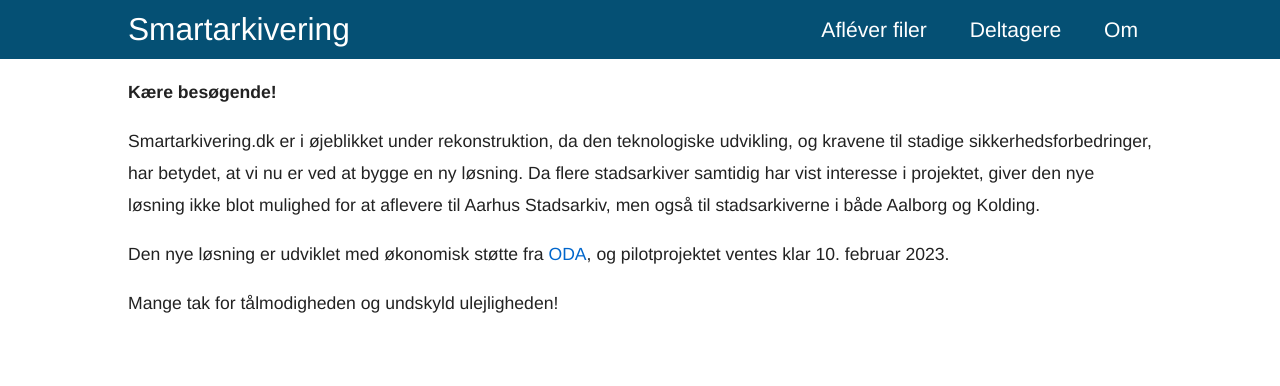
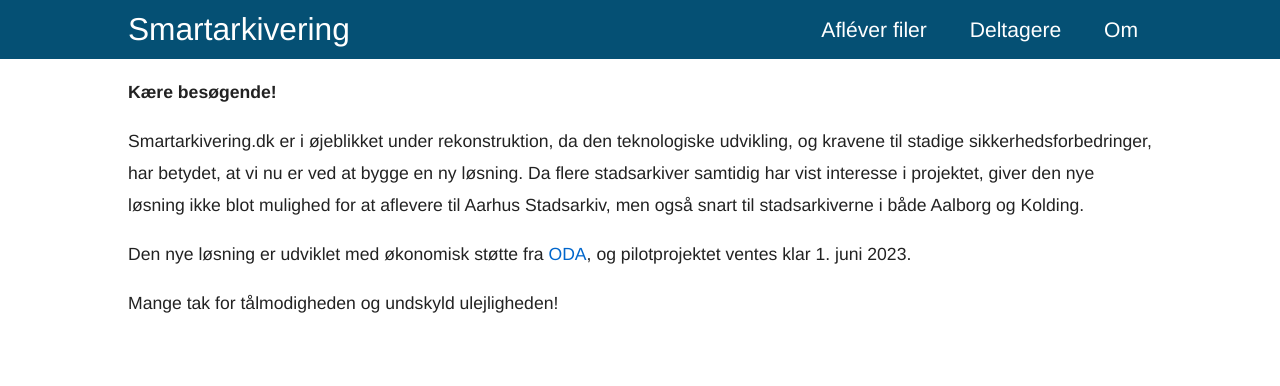
Before and after one commit to aarhusstadsarkiv/smartarkivering, a Jekyll site: the page built from index.md, in a window 1280 px wide. Shown: the top 386 px of the page. Built offline with Jekyll 4.4.1, drawn with Linux system fonts in a browser that asks for light colours.

```diff
--- a/index.md
+++ b/index.md
@@ -4,9 +4,9 @@ layout: default
 
 **Kære besøgende!**
 
-Smartarkivering.dk er i øjeblikket under rekonstruktion, da den teknologiske udvikling, og kravene til stadige sikkerhedsforbedringer, har betydet, at vi nu er ved at bygge en ny løsning. Da flere stadsarkiver samtidig har vist interesse i projektet, giver den nye løsning ikke blot mulighed for at aflevere til Aarhus Stadsarkiv, men også til stadsarkiverne i både Aalborg og Kolding.
+Smartarkivering.dk er i øjeblikket under rekonstruktion, da den teknologiske udvikling, og kravene til stadige sikkerhedsforbedringer, har betydet, at vi nu er ved at bygge en ny løsning. Da flere stadsarkiver samtidig har vist interesse i projektet, giver den nye løsning ikke blot mulighed for at aflevere til Aarhus Stadsarkiv, men også snart til stadsarkiverne i både Aalborg og Kolding.
 
-Den nye løsning er udviklet med økonomisk støtte fra [ODA](https://www.dkarkiver.dk), og pilotprojektet ventes klar 10. februar 2023.
+Den nye løsning er udviklet med økonomisk støtte fra [ODA](https://www.dkarkiver.dk), og pilotprojektet ventes klar 1. juni 2023.
 
 Mange tak for tålmodigheden og undskyld ulejligheden!
 
```
Also changed, not shown: pages/deposit/index.md (+0 -1 lines), pages/participants.md (+0 -1 lines), 2 other files.
